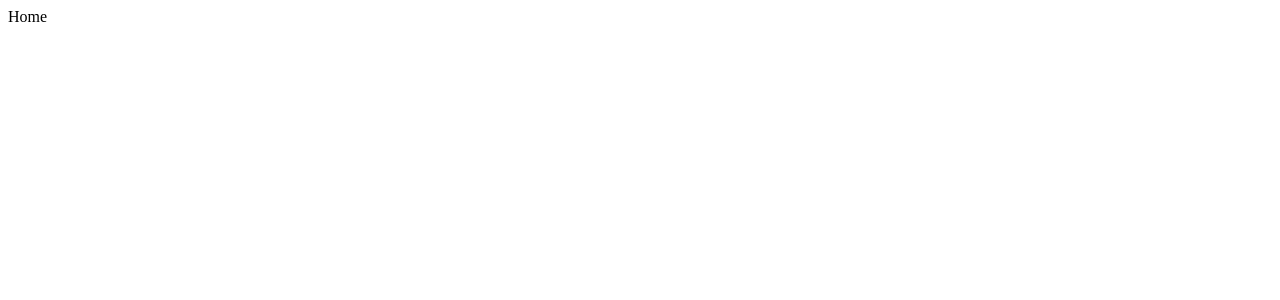
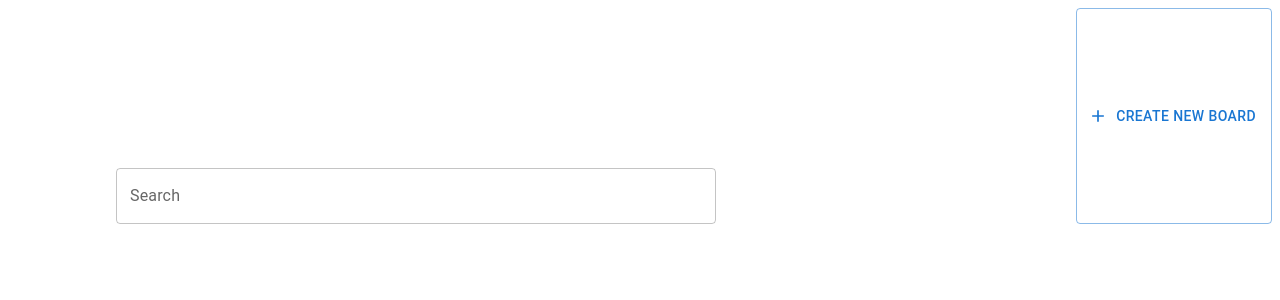
Before and after one commit to Tapesh-Vashisth/Senior, a React (Create React App) app: page / in a window 1280 px wide. Shown: the top 300 px of the page. Built offline with nearby package versions, Linux system fonts and the light colour scheme.

Commit message:
homePage

```diff
--- /dev/null
+++ b/src/components/inputs/SearchBar.jsx
@@ -0,0 +1,11 @@
+import { Container, TextField } from "@mui/material";
+
+export default function SearchBar() {
+  return (
+    <>
+      <Container maxWidth="md" sx={{ mt: 20 }}>
+        <TextField  type="search" id="search" label="Search" sx={{ width: 600 }} />
+      </Container>
+    </>
+  );
+}
--- a/src/pages/Home.jsx
+++ b/src/pages/Home.jsx
@@ -1,9 +1,24 @@
-import React from 'react'
+import React from "react";
+import SearchBar from "../components/inputs/SearchBar";
+import Button from '@mui/material/Button';
+import AddIcon from '@mui/icons-material/Add';
+import Box from '@mui/material/Box';
+import '../styles/home.css'
 
 function Home() {
   return (
-    <div>Home</div>
-  )
+    <Box sx={{
+      display: 'flex',
+      flexDirection: 'row',
+      justifyContent: 'space-between',
+
+    }}>
+      <SearchBar />
+      <Button variant="outlined" startIcon={<AddIcon />}>
+        Create New Board
+      </Button>
+    </Box>
+  );
 }
 
-export default Home
+export default Home;
```
Also changed, not shown: package.json (+11 -7 lines), src/styles/home.css (added), 2 other files (tests, documents, lock files or other folders).
